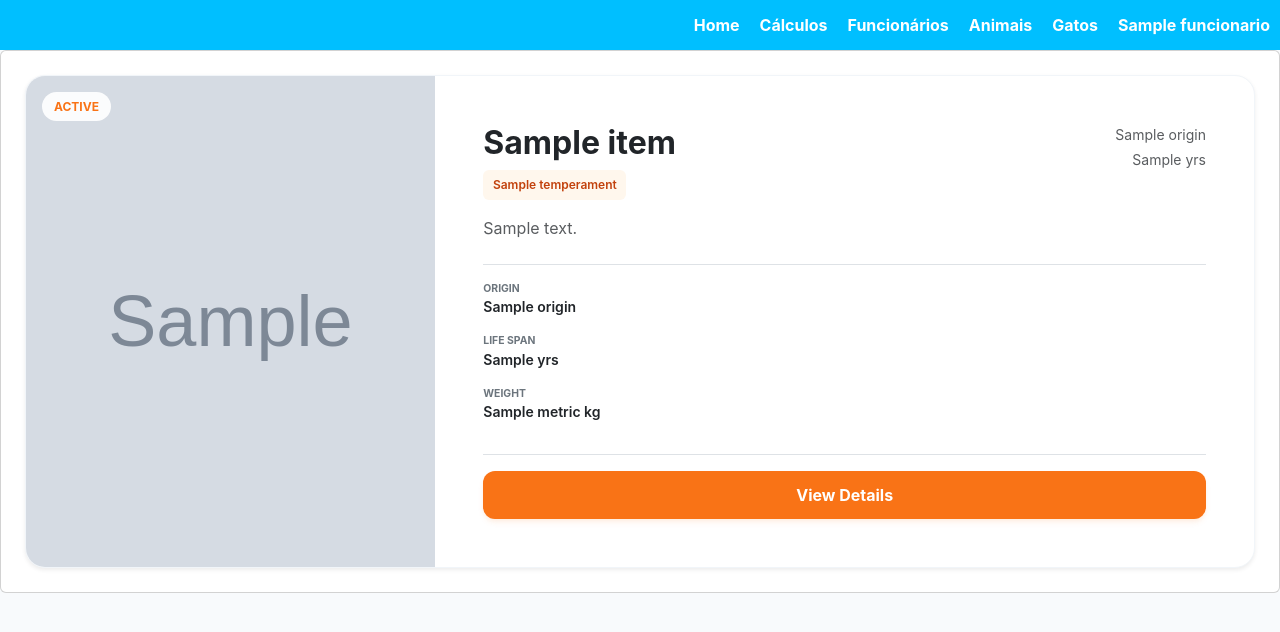
After one commit to JH-0713/PythonProject, a Flask app: page /gatos in a window 1280 px wide. The commit adds this page. Shown: the top 632 px of the page. Run offline with Flask 3, Linux system fonts and the light colour scheme; a user stored in the database is signed in; tables that the repository leaves empty hold one stand-in row (values such as "Sample post"); grey boxes marked "Sample" are stand-in pictures; a database or web service that is not in the repository returns one stand-in record (values such as "Sample title"); data that the repository does not hold is empty.

Commit message:
Frontend_3S api

```diff
--- /dev/null
+++ b/api_routes/routes.py
@@ -0,0 +1,21 @@
+import requests
+
+base_url = "https://api.thecatapi.com/v1"
+
+
+def get_gatos():
+    url_gato = f"{base_url}/breeds"
+
+    headers = {
+        "x-api-key": "live_ekGJ2mas5u6NMrrdDBsGvZnimhixlJlHUKPctOJ0giGkXqwB2Hci4NPSLaVJ0yVW"
+    }
+
+    result = requests.get(url_gato, headers=headers)
+    return result.json()
+
+def get_image():
+    url_image = f"https://api.thecatapi.com/v1/images/search"
+
+    result = requests.get(url_image)
+
+    return result.json()[0]
--- a/app.py
+++ b/app.py
@@ -3,6 +3,7 @@ from sqlalchemy.exc import SQLAlchemyError
 from database import db_session, Funcionarios
 from sqlalchemy import select, and_, func
 from flask_login import LoginManager, login_required, login_user, logout_user, current_user
+from api_routes import routes
 
 app = Flask(__name__)
 # Mover para .env
@@ -37,6 +38,16 @@ def calculos():
 @app.route('/operacoes')
 def operacoes():
     return render_template("operacoes.html")
+
+@app.route('/gatos')
+def listar_gatos():
+    l_gatos = routes.get_gatos()
+    print('antes:', l_gatos)
+    for i in l_gatos:
+        i["temperament"] = i["temperament"].split(',')
+        i["imagem"] = routes.get_image()["url"]
+
+    return render_template('gatos.html',l_gatos=l_gatos)
 
 
 @app.route('/somar', methods=['GET', 'POST'])
--- a/static/css/style.css
+++ b/static/css/style.css
@@ -208,3 +208,161 @@ a {
     font-size: 4rem;
     user-select: none;
 }
+
+
+
+:root {
+    --cat-orange: #F97316;
+    --cat-orange-hover: #ea580c;
+    --cat-cream: #FFF7ED;
+    --cat-soft-gray: #F8FAFC;
+    --cat-deep-gray: #475569;
+}
+
+body {
+    background-color: var(--cat-soft-gray);
+    color: var(--cat-deep-gray);
+    font-family: -apple-system, BlinkMacSystemFont, "Segoe UI", Roboto, "Helvetica Neue", Arial, sans-serif;
+}
+
+.text-cat-orange {
+    color: var(--cat-orange) !important;
+}
+
+.bg-cat-orange {
+    background-color: var(--cat-orange) !important;
+}
+
+.btn-cat-orange {
+    background-color: var(--cat-orange);
+    color: white;
+    border: none;
+    padding: 0.75rem 2rem;
+    border-radius: 0.75rem;
+    font-weight: 700;
+    transition: all 0.2s;
+    box-shadow: 0 4px 6px -1px rgba(249, 115, 22, 0.1), 0 2px 4px -1px rgba(249, 115, 22, 0.06);
+}
+
+.btn-cat-orange:hover {
+    background-color: var(--cat-orange-hover);
+    color: white;
+    transform: translateY(-1px);
+}
+
+.navbar {
+    background-color: white;
+    border-bottom: 1px solid #ffedd5;
+}
+
+.hero-section {
+    background-color: var(--cat-cream);
+    padding: 4rem 0;
+    border-bottom: 1px solid #fff7ed;
+}
+
+.search-container {
+    max-width: 600px;
+    margin: 0 auto;
+    position: relative;
+}
+
+.search-icon {
+    position: absolute;
+    left: 1.25rem;
+    top: 50%;
+    transform: translateY(-50%);
+    color: #94a3b8;
+}
+
+.search-input {
+    padding: 1rem 1rem 1rem 3rem;
+    border-radius: 1rem;
+    border: none;
+    box-shadow: 0 1px 3px rgba(0, 0, 0, 0.1);
+}
+
+.search-input:focus {
+    box-shadow: 0 0 0 3px rgba(249, 115, 22, 0.2);
+    outline: none;
+}
+
+.breed-card {
+    border: 1px solid #f1f5f9;
+    border-radius: 1.25rem;
+    overflow: hidden;
+    transition: transform 0.2s, box-shadow 0.2s;
+    background: white;
+    margin: 1.5rem;
+}
+
+.breed-card:hover {
+    transform: translateY(-4px);
+    box-shadow: 0 10px 15px -3px rgba(0, 0, 0, 0.1);
+}
+
+.breed-img-container {
+    height: 300px;
+    position: relative;
+}
+
+@media (min-width: 768px) {
+    .breed-img-container {
+        height: auto;
+        min-height: 100%;
+    }
+}
+
+.breed-img {
+    width: 100%;
+    height: 100%;
+    object-fit: cover;
+}
+
+.badge-active {
+    position: absolute;
+    top: 1rem;
+    left: 1rem;
+    background: rgba(255, 255, 255, 0.9);
+    color: var(--cat-orange);
+    padding: 0.35rem 0.75rem;
+    border-radius: 50rem;
+    font-size: 0.75rem;
+    font-weight: 700;
+    text-transform: uppercase;
+    backdrop-filter: blur(4px);
+}
+
+.tag-badge {
+    background-color: #fff7ed;
+    color: #c2410c;
+    font-weight: 600;
+    padding: 0.35rem 0.6rem;
+    margin-right: 0.5rem;
+    font-size: 0.75rem;
+    border-radius: 0.375rem;
+    text-decoration: none;
+}
+
+.footer {
+    background-color: white;
+    border-top: 1px solid #f1f5f9;
+    padding: 4rem 0 2rem;
+}
+
+.social-links a {
+    color: #94a3b8;
+    margin-left: 1.5rem;
+    transition: color 0.2s;
+}
+
+.social-links a:hover {
+    color: var(--cat-orange);
+}
+
+.line-clamp-3 {
+    display: -webkit-box;
+    -webkit-line-clamp: 3;
+    -webkit-box-orient: vertical;
+    overflow: hidden;
+}
--- a/templates/base.html
+++ b/templates/base.html
@@ -23,6 +23,7 @@
         <li><a href="{{ url_for('calculos') }}">Cálculos</a></li>
         <li><a href="{{ url_for('funcionario') }}">Funcionários</a></li>
         <li><a href="{{ url_for('animais') }}">Animais</a></li>
+        <li><a href="{{ url_for('listar_gatos') }}">Gatos</a></li>
         {% if current_user.is_authenticated%}
         <li><a href="#" id="link_out" data-bs-toggle="modal" data-bs-target="#staticBackdrop1">{{current_user.nome}}</a>
         </li>
@@ -65,7 +66,7 @@
 {% block conteudo %}
 {% endblock %}
 
-<!--  link do Javascript para o bootstrap - Final do Body  -->
+<!--  link do JavaScript para o bootstrap - Final do Body  -->
 <script src="https://cdn.jsdelivr.net/npm/bootstrap@5.3.8/dist/js/bootstrap.bundle.min.js"
         integrity="sha384-FKyoEForCGlyvwx9Hj09JcYn3nv7wiPVlz7YYwJrWVcXK/BmnVDxM+D2scQbITxI"
         crossorigin="anonymous"></script>
--- /dev/null
+++ b/templates/gatos.html
@@ -0,0 +1,72 @@
+{% extends "base.html" %}
+
+{% block conteudo %}
+<div class="d-flex flex-column gap-4">
+    {% if l_gatos %}
+    {% for i in l_gatos %}
+    <div class="card">
+        <article class="breed-card shadow-sm" data-purpose="breed-display-card">
+            <div class="row g-0 h-100 ">
+                <div class="col-md-4 breed-img-container">
+                    <img alt="Gato" class="breed-img"
+                         src="{{i.imagem}}"/>
+                    <span class="badge-active">Active</span>
+                </div>
+                <div class="col-md-8 p-4 p-md-5 d-flex flex-column">
+                    <div class="d-flex flex-column flex-md-row justify-content-between align-items-start mb-3">
+                        <div>
+                            <h3 class="h2 fw-bold text-dark mb-2">{{i.name}}</h3>
+                            <div class="d-flex flex-wrap gap-1">
+                                {% for i1 in i.temperament %}
+                                <span class="tag-badge">{{i1}}</span>
+
+                                {% endfor %}
+                            </div>
+                        </div>
+                        <div class="text-md-end mt-3 mt-md-0 d-none d-md-block">
+                            <div class="small text-muted mb-1"><i
+                                    class="fa-solid fa-earth-americas text-cat-orange me-2"></i>{{i.origin}}
+                            </div>
+                            <div class="small text-muted"><i
+                                    class="fa-solid fa-hourglass-half text-cat-orange me-2"></i>{{i.life_span}} yrs
+                            </div>
+                        </div>
+                    </div>
+                    <p class="text-muted mb-4 line-clamp-3">
+                        {{i.description}}
+                    </p>
+                    <div class="flex-column mb-3 border-top pt-3">
+                        <div class="col-2 mb-3">
+                            <div class="small text-uppercase fw-bold text-secondary" style="font-size: 0.65rem;">Origin
+                            </div>
+                            <div class="small fw-semibold text-dark">{{i.origin}}</div>
+                        </div>
+                        <div class="col-2 mb-3">
+                            <div class="small text-uppercase fw-bold text-secondary" style="font-size: 0.65rem;">Life
+                                Span
+                            </div>
+                            <div class="small fw-semibold text-dark">{{i.life_span}} yrs</div>
+                        </div>
+                        <div class="col-2 mb-3">
+                            <div class="small text-uppercase fw-bold text-secondary" style="font-size: 0.65rem;">Weight
+                            </div>
+                            <div class="small fw-semibold text-dark">{{i.weight.metric}} kg</div>
+                        </div>
+                    </div>
+                    <div class="mt-auto pt-3 border-top d-flex flex-column flex-md-row align-items-md-center justify-content-between">
+                        <button class="btn btn-cat-orange w-100 w-md-auto">View Details</button>
+                    </div>
+                </div>
+            </div>
+        </article>
+    </div>
+    {% endfor %}
+    {% else %}
+    <h3>Nenhum Gato</h3>
+    {% endif %}
+</div>
+
+<!-- Breed Card 1: Abyssinian -->
+
+
+{% endblock %}
```
Also changed, not shown: static/img/img.png (renamed from img.png).
